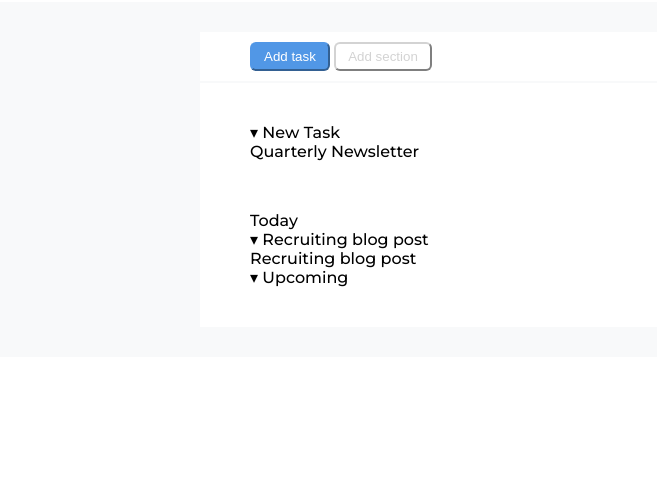
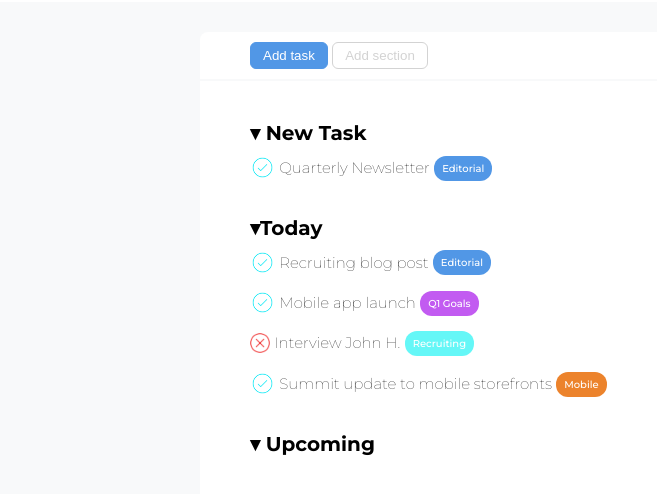
Before and after one commit to amalialorena/html-css-toboolist, a plain HTML site: page index.html in a window 1280 px wide. Shown: the part 62-556 px from the top of the page, without its empty margins (0-657 px from the left). Drawn offline with Linux system fonts and the light colour scheme.

Commit message:
styling page

```diff
--- a/css/style.css
+++ b/css/style.css
@@ -33,36 +33,88 @@ main {
     padding:30px 200px;
 }
 
+.container {
+    border-radius: 8px;
+    background-color: white;
+}
+
 .buttons_bar {
-    background-color: white;
     padding:10px 50px;
     border-bottom: 2px solid rgb(248, 249, 250);
+
 }
 
 .buttons_bar button{
     border-radius: 6px;
     padding: 5px 12px;
 }
-button.active{
+
+button.primary {
     background-color: rgb(81, 151, 230);
     color: white;
-    border-color: rgb(81, 151, 230);
+    border:1px solid rgb(81, 151, 230);
 }
 
-button {
+button.secondary {
     background-color: white;
     color: lightgray;
-    border-color: lightgray;
+    border: 1px solid lightgray;
 }
  .content {
-     background-color: white;
      padding: 40px 50px;
  }
 
  .title {
-     font-size: bold;
+     font-weight: 700;
+     font-size: 20px;
+     padding-bottom: 10px;
  }
 
- .section {
-     padding-bottom: 50px;
+ section {
+     padding-bottom: 20px;
  }
+
+ .post img {
+    display: inline-block;
+    vertical-align: middle;
+    height: 25px;
+ }
+
+ .text {
+    display: inline-block;
+    vertical-align: middle;
+    font-weight: 100;
+    font-size: 15px;
+ }
+
+ .blue.bubble {
+    background-color: rgb(81, 151, 230);
+ }
+
+ .violet.bubble {
+    background-color: rgb(194, 91, 241);
+
+ }
+
+ .acqua.bubble  {
+    background-color: rgb(101, 247, 247);
+ }
+ .orange.bubble{
+     background-color: rgb(236, 131, 44);
+ }
+
+ .bubble {
+    color:white;
+    font-size: 10px;
+    display: inline-block;
+    padding: 6px 8px;
+    border-radius: 12px;
+}
+.post{
+    padding-bottom: 15px;;
+}
+.post.fail img {
+    display: inline-block;
+    vertical-align: middle;
+    height: 20px;
+}
--- a/index.html
+++ b/index.html
@@ -1,28 +1,22 @@
 <!DOCTYPE html>
 <html lang="en">
+
 <head>
     <meta charset="UTF-8">
     <meta http-equiv="X-UA-Compatible" content="IE=edge">
     <meta name="viewport" content="width=device-width, initial-scale=1.0">
     <!-- google fonts -->
+
     <link rel="preconnect" href="https://fonts.googleapis.com">
     <link rel="preconnect" href="https://fonts.gstatic.com" crossorigin>
-    <link href="https://fonts.googleapis.com/css2?family=Roboto:wght@100;300;400;500&display=swap" rel="stylesheet">
-    <link rel="preconnect" href="https://fonts.googleapis.com">
-    <link rel="preconnect" href="https://fonts.gstatic.com" crossorigin>
-    <link href="https://fonts.googleapis.com/css2?family=Roboto:wght@700&display=swap" rel="stylesheet">
-    <link rel="preconnect" href="https://fonts.googleapis.com">
-
-    <link rel="preconnect" href="https://fonts.googleapis.com">
-<link rel="preconnect" href="https://fonts.gstatic.com" crossorigin>
-<link href="https://fonts.googleapis.com/css2?family=Montserrat:wght@100;500;700&family=Roboto:wght@700&display=swap" rel="stylesheet">
-    <link rel="preconnect" href="https://fonts.gstatic.com" crossorigin>
-    <link href="https://fonts.googleapis.com/css2?family=Montserrat:wght@100;500&family=Roboto:wght@700&display=swap" rel="stylesheet">
-
+    <link
+        href="https://fonts.googleapis.com/css2?family=Montserrat:wght@100;500;700&family=Roboto:wght@700&display=swap"
+        rel="stylesheet">
 
     <link rel="stylesheet" href="css/style.css">
     <title>ToBoolist</title>
 </head>
+
 <body>
 
     <!-- Logo -->
@@ -34,55 +28,74 @@
         </div>
     </header>
 
-    <!-- Content -->
 
     <main>
+        <div class="container">
 
-        <div>
             <!-- Buttons bar -->
 
             <div class="buttons_bar">
-                <button class="active">Add task</button>
-                <button>Add section</button>
+                <button class="primary">Add task</button>
+                <button class="secondary">Add section</button>
             </div>
+
+            <!-- Content -->
+
             <div class="content">
+
                 <!-- Section 1 -->
-                <div class="section">
+
+                <section>
                     <div class="title">
                         &#9662; New Task
                     </div>
-                    <div>
-                        Quarterly Newsletter
+                    <div class="post">
+                        <img src="img/checkmark.png" alt="checkmark">
+                        <div class="text">Quarterly Newsletter</div>
+                        <div class="blue bubble">Editorial</div>
                     </div>
-                </div>
-
+                </section>
 
                 <!-- Section 2 -->
-                <div class="title">
-                    Today
-                </div>
-                <div>
-                    &#9662; Recruiting blog post
-                </div>
-                <div>
-                    Recruiting blog post
-                </div>
+
+                <section>
+                    <div class="title">
+                        &#9662;Today
+                    </div>
+                    <div class="post">
+                        <img src="img/checkmark.png" alt="checkmark">
+                        <div class="text">Recruiting blog post</div>
+                        <div class="blue bubble">Editorial</div>
+                    </div>
+
+                    <div class="post">
+                        <img src="img/checkmark.png" alt="checkmark">
+                        <div class="text">Mobile app launch</div>
+                        <div class="violet bubble">Q1 Goals</div>
+                    </div>
+
+                    <div class="post fail">
+                        <img src="img/fail.png" alt="fail">
+                        <div class="text">Interview John H.</div>
+                        <div class="acqua bubble">Recruiting</div>
+                    </div>
+
+                    <div class="post">
+                        <img src="img/checkmark.png" alt="checkmark">
+                        <div class="text">Summit update to mobile storefronts</div>
+                        <div class="orange bubble">Mobile</div>
+                    </div>
+                </section>
 
                 <!-- Section 3 -->
-                <div class="title">
-                    &#9662; Upcoming
-                </div>
 
+                <section>
+                    <div class="title">
+                        &#9662; Upcoming
+                    </div>
+                </section>
             </div>
-
-
         </div>
-
-
-
-
     </main>
-
-
 </body>
 </html>
```
Also changed, not shown: img/checkmark.png (added), img/fail.png (added).
